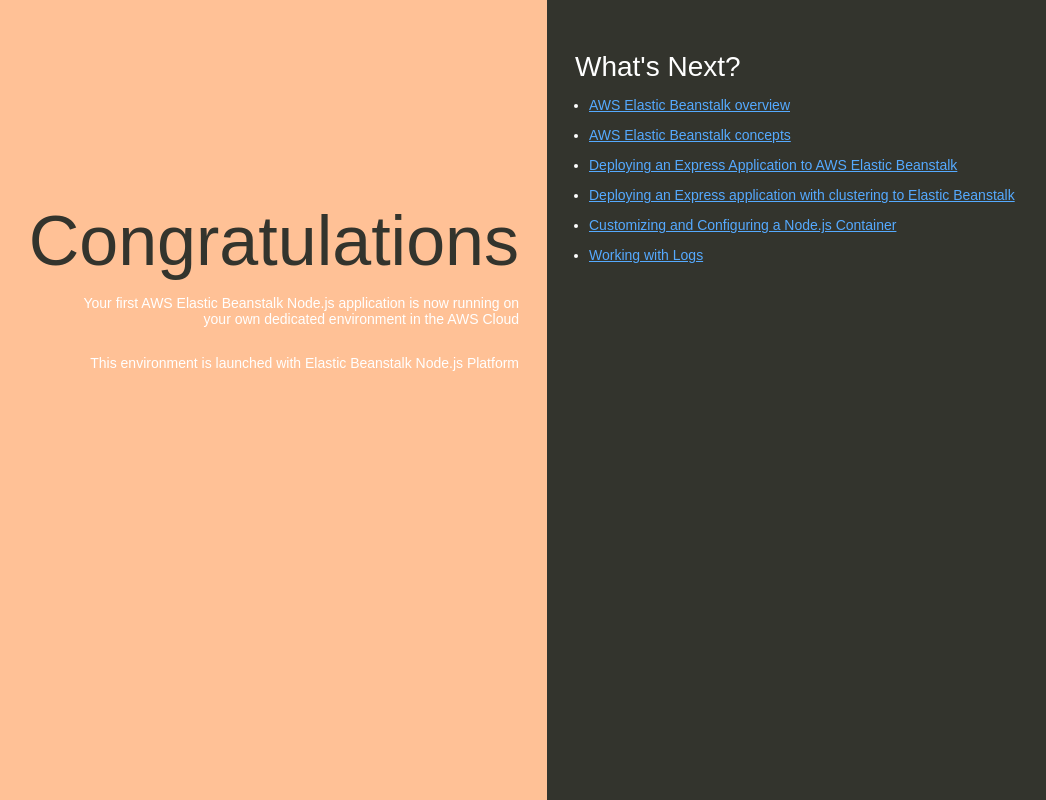
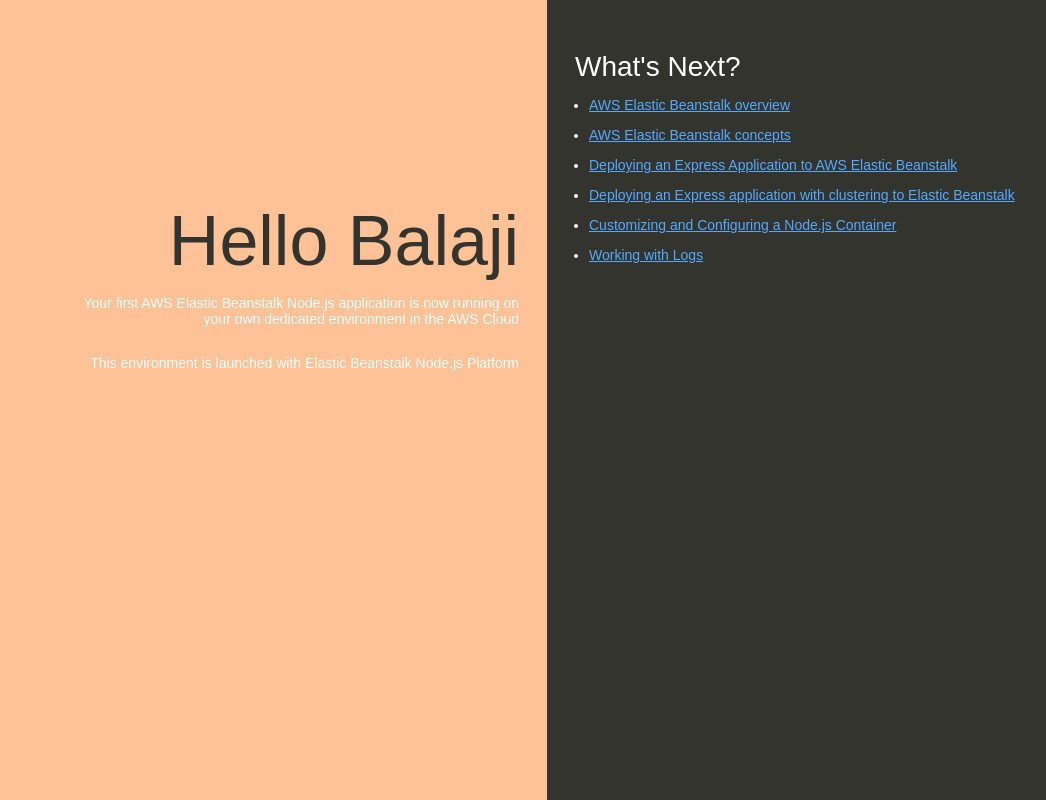
Before and after one commit to BalajiManikandan2002/MyNodeApp, a website: page index.html in a window 1280 px wide. Shown: the whole page, without its empty margins (93-1139 px from the left). Drawn offline with Linux system fonts and the light colour scheme.

Commit message:
Update index.html

```diff
--- a/index.html
+++ b/index.html
@@ -74,7 +74,7 @@
   </head>
   <body>
     <div class="textColumn">
-      <h1>Congratulations</h1>
+      <h1>Hello Balaji</h1>
       <p>Your first AWS Elastic Beanstalk Node.js application is now running on your own dedicated environment in the AWS Cloud</p>
       <p>This environment is launched with Elastic Beanstalk Node.js Platform</p>
     </div>
```
